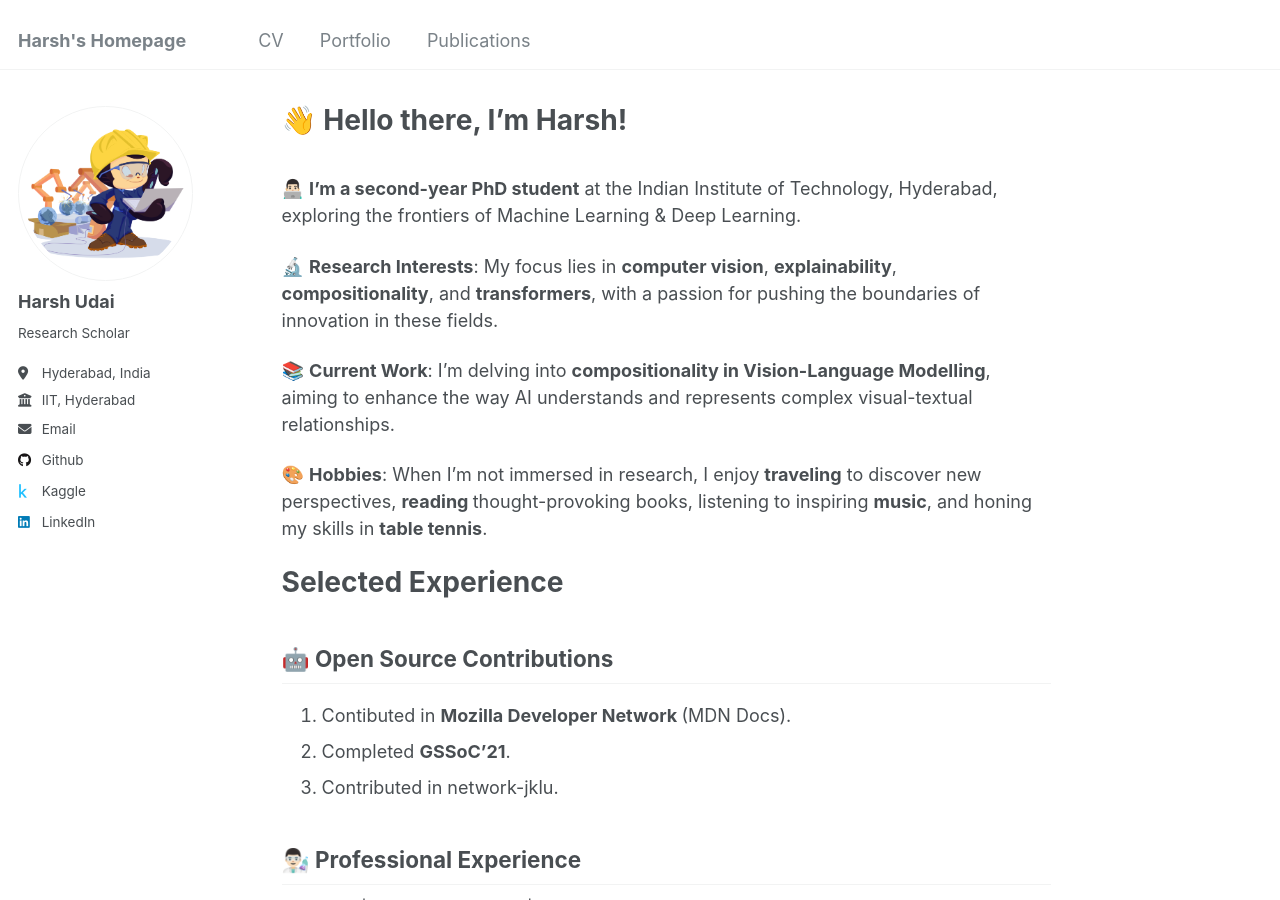
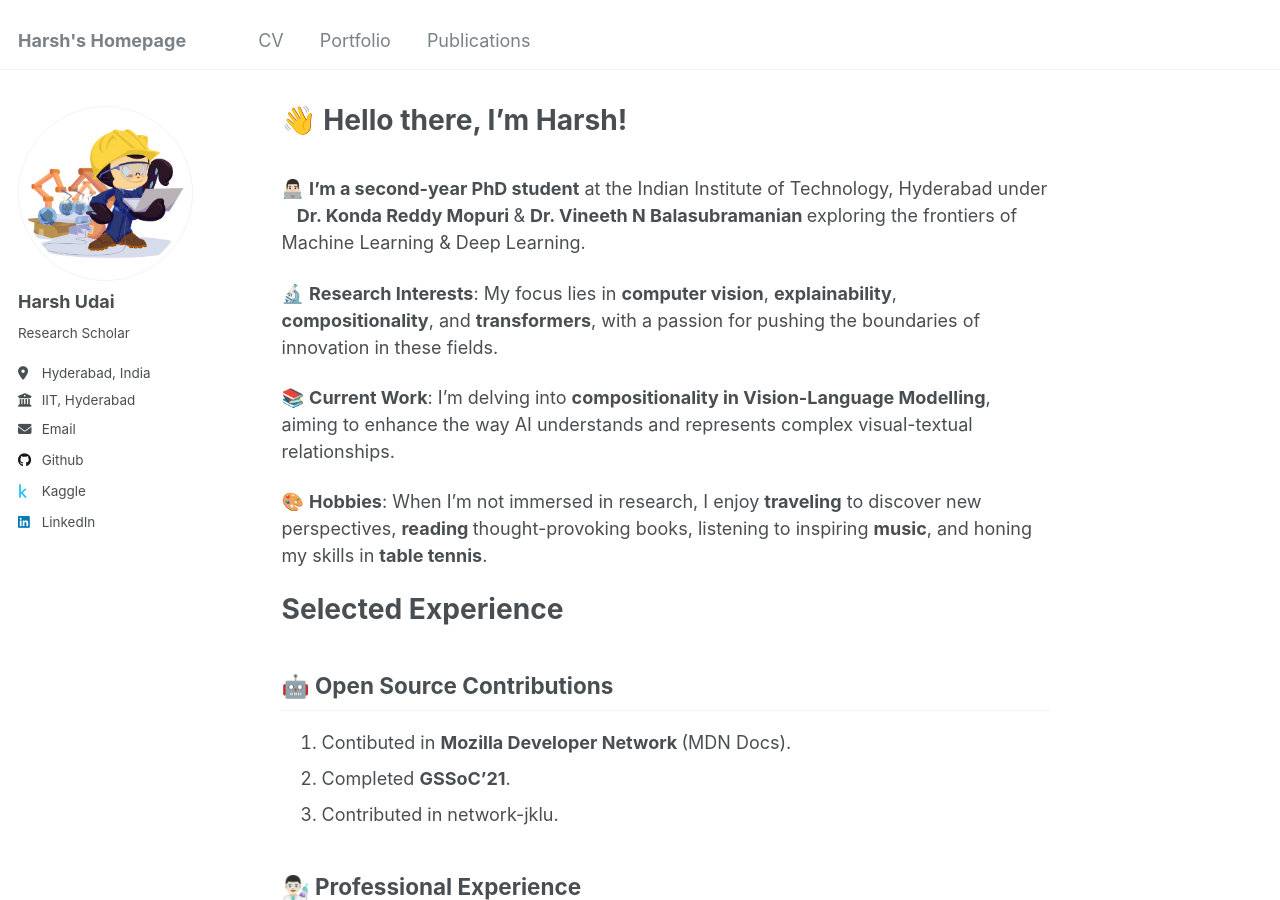
Before and after one commit to Harsh-Udai/Harsh_Udai, a Jekyll site: the page built from _pages/about.md, in a window 1280 px wide and 900 px high. Built offline with Jekyll 4.4.1, drawn with Linux system fonts in a browser that asks for light colours.

Commit message:
Update about.md

```diff
--- a/_pages/about.md
+++ b/_pages/about.md
@@ -14,7 +14,7 @@ redirect_from:
  -->
 
 <br/>
-👨🏻‍💻 <strong>I’m a second-year PhD student</strong> at the Indian Institute of Technology, Hyderabad, exploring the frontiers of Machine Learning & Deep Learning.
+👨🏻‍💻 <strong>I’m a second-year PhD student</strong> at the Indian Institute of Technology, Hyderabad under &nbsp;&nbsp; <Strong> Dr. Konda Reddy Mopuri </strong> & <Strong> Dr. Vineeth N Balasubramanian </strong> exploring the frontiers of Machine Learning & Deep Learning.
 
 🔬 <strong>Research Interests</strong>: My focus lies in <strong>computer vision</strong>, <strong>explainability</strong>, <strong>compositionality</strong>, and <strong>transformers</strong>, with a passion for pushing the boundaries of innovation in these fields.
 
```
